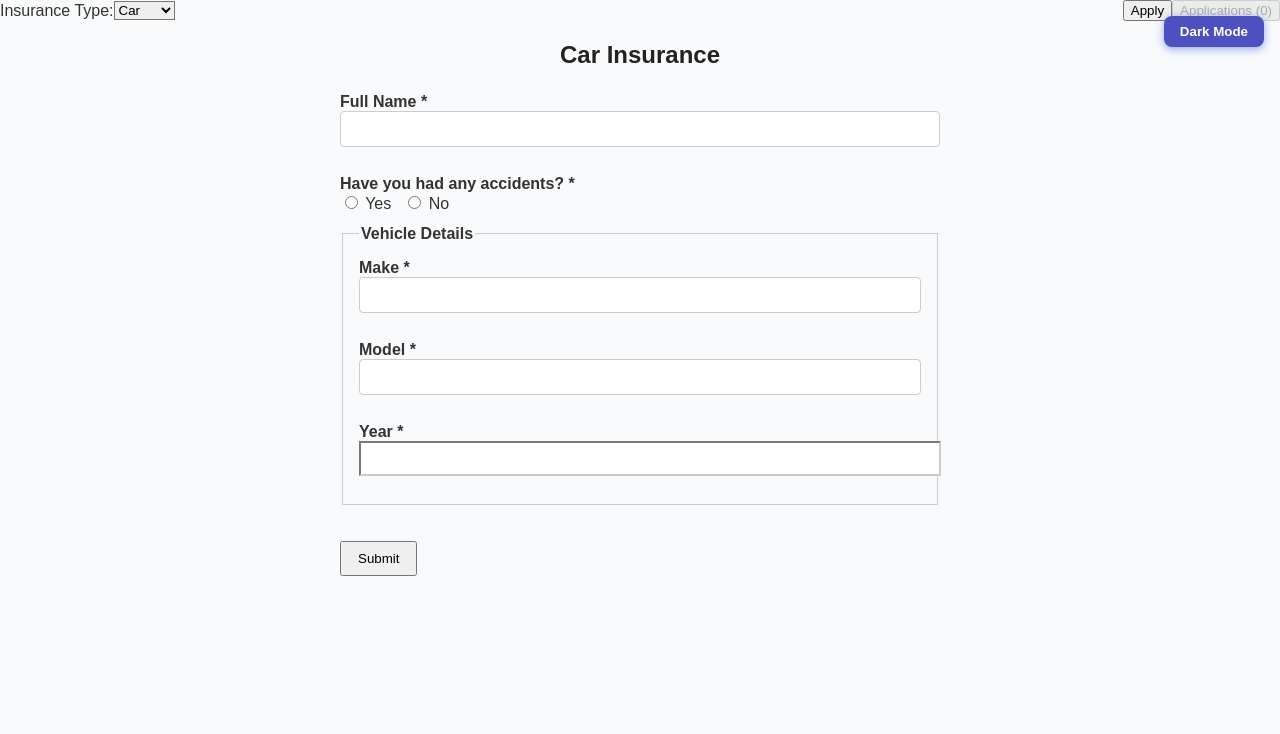
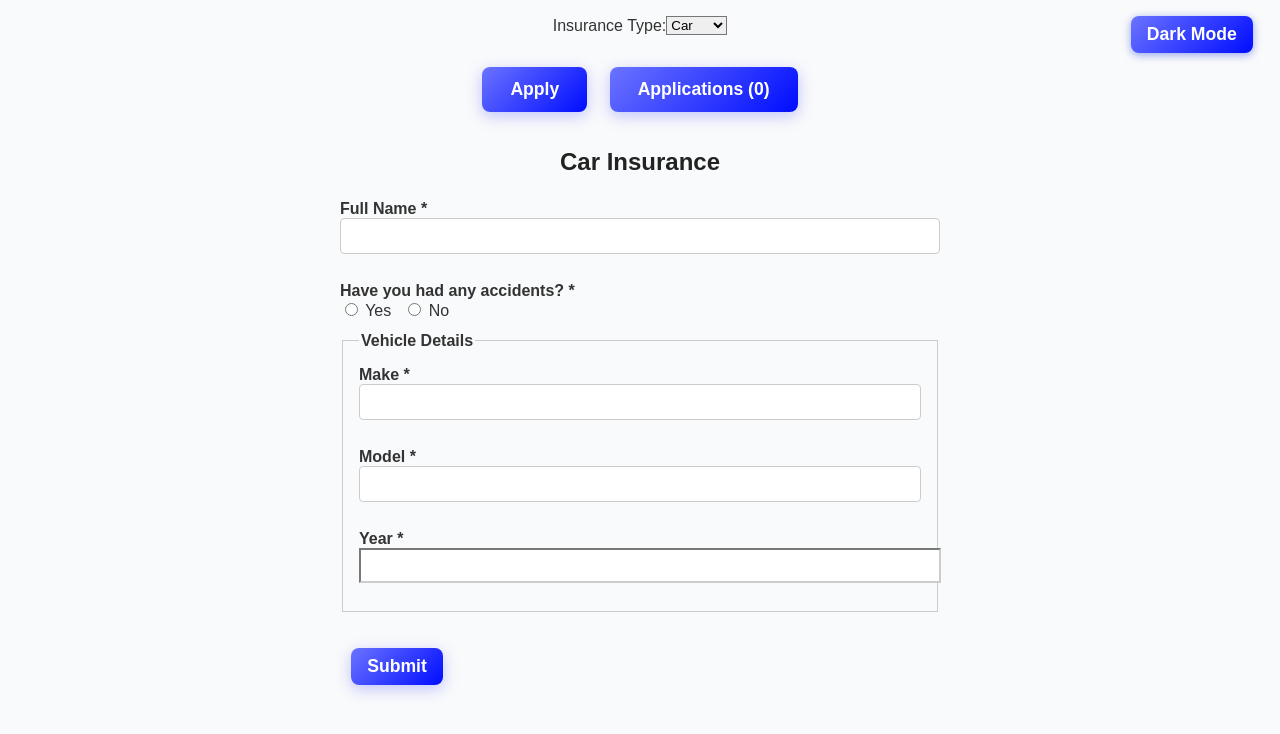
Before and after one commit to hoseinsedaqat/devotel-task, a Next.js app: page / in a window 1280 px wide. Shown: the top 734 px of the page. Built offline with nearby package versions, Linux system fonts and the light colour scheme.

Commit message:
update/button css

```diff
--- a/src/app/globals.css
+++ b/src/app/globals.css
@@ -5,14 +5,14 @@
 /* styles/app.css */
 
 @font-face {
-  font-family: 'Vazir';
-  src: url('/fonts/Vazir.woff2') format('woff2');
+  font-family: "Vazir";
+  src: url("/fonts/Vazir.woff2") format("woff2");
   font-weight: normal;
   font-style: normal;
 }
 
 html[lang="fa"] {
-  font-family: 'Vazir', sans-serif;
+  font-family: "Vazir", sans-serif;
 }
 
 html[lang="fa"] {
@@ -25,7 +25,6 @@ html[lang="fa"] body {
   /* example adjustment */
   font-family: "Vazir", sans-serif; /* you can load a Persian font */
 }
-
 
 body {
   font-family: Arial, sans-serif;
@@ -160,3 +159,41 @@ tbody tr:hover {
   color: white;
   border-color: #3b82f6;
 }
+
+#insuranceTypeSelector {
+  width: 100%;
+  display: flex;
+  justify-content: center;
+  align-items: center;
+  margin: 1rem 0;
+}
+
+button {
+  background: linear-gradient(135deg, #6b73ff 0%, #000dff 100%);
+  border: none;
+  border-radius: 8px;
+  color: white;
+  padding: 12px 28px;
+  margin: 0 0.7rem;
+  font-size: 1.1rem;
+  font-weight: 600;
+  cursor: pointer;
+  box-shadow: 0 4px 15px rgba(107, 115, 255, 0.4);
+  transition: background 0.3s ease, box-shadow 0.3s ease, transform 0.2s ease;
+}
+
+button:hover {
+  background: linear-gradient(135deg, #000dff 0%, #6b73ff 100%);
+  box-shadow: 0 6px 20px rgba(0, 13, 255, 0.6);
+  transform: translateY(-2px);
+}
+
+button:active {
+  transform: translateY(0);
+  box-shadow: 0 2px 8px rgba(0, 13, 255, 0.5);
+}
+
+button:focus {
+  outline: none;
+  box-shadow: 0 0 0 3px rgba(107, 115, 255, 0.7);
+}
--- a/src/app/page.tsx
+++ b/src/app/page.tsx
@@ -30,7 +30,7 @@ export default function Home() {
     <main className="p-8 max-w-4xl mx-auto bg-white shadow-lg rounded-md">
       <nav className="mb-8 flex flex-wrap items-center gap-4 justify-between">
         {/* Insurance Type Selector */}
-        <div className="flex items-center gap-2">
+        <div className="flex items-center gap-2" id="insuranceTypeSelector">
           <label htmlFor="insuranceType" className="font-semibold text-gray-700">
             Insurance Type:
           </label>
@@ -49,7 +49,7 @@ export default function Home() {
           </select>
         </div>
 
-        <div className="flex gap-3">
+        <div className="flex gap-3" id="insuranceTypeSelector">
           <button
             className={`px-5 py-2 rounded-md font-semibold transition-colors ${
               view === "form"
```
